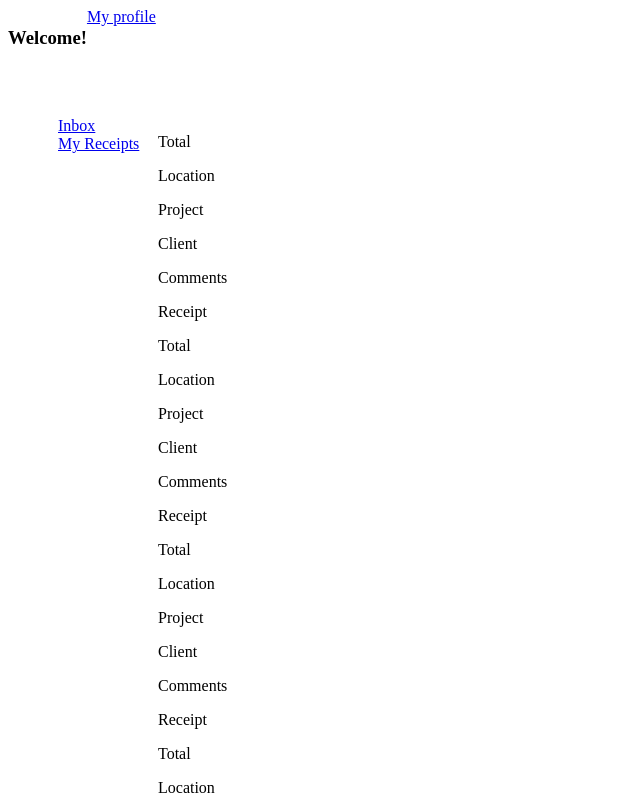
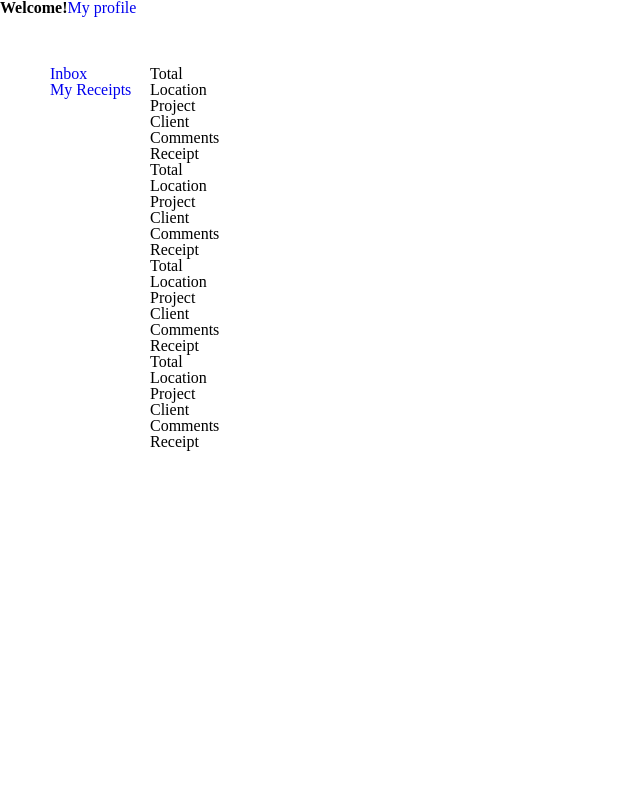
Before and after one commit to hjmccain/expense-app, a React (Create React App) app in the folder client/: page / in a window 1280 px wide. Shown: the top 800 px of the page, without its empty margins (0-640 px from the left). Built offline with nearby package versions, Linux system fonts and the light colour scheme.

Commit message:
Add meyer reset.

```diff
--- /dev/null
+++ b/client/src/style/general/_reset.scss
@@ -0,0 +1,56 @@
+/* http://meyerweb.com/eric/tools/css/reset/
+   v2.0 | 20110126
+   License: none (public domain)
+*/
+* {
+	box-sizing: border-box;
+}
+html, body, div, span, applet, object, iframe,
+h1, h2, h3, h4, h5, h6, p, blockquote, pre,
+a, abbr, acronym, address, big, cite, code,
+del, dfn, em, img, ins, kbd, q, s, samp,
+small, strike, strong, sub, sup, tt, var,
+b, u, i, center,
+dl, dt, dd, ol, ul, li,
+fieldset, form, label, legend,
+table, caption, tbody, tfoot, thead, tr, th, td,
+article, aside, canvas, details, embed,
+figure, figcaption, footer, header, hgroup,
+menu, nav, output, ruby, section, summary,
+time, mark, audio, video {
+	margin: 0;
+	padding: 0;
+	border: 0;
+	font-size: 100%;
+	// font: inherit;
+	vertical-align: baseline;
+}
+a {
+  text-decoration: none;
+  &:visited {
+    color:inherit;
+  }
+}
+/* HTML5 display-role reset for older browsers */
+article, aside, details, figcaption, figure,
+footer, header, hgroup, menu, nav, section {
+	display: block;
+}
+body {
+	line-height: 1;
+}
+ol, ul {
+	list-style: none;
+}
+blockquote, q {
+	quotes: none;
+}
+blockquote:before, blockquote:after,
+q:before, q:after {
+	content: '';
+	content: none;
+}
+table {
+	border-collapse: collapse;
+	border-spacing: 0;
+}
--- a/client/src/style/index.scss
+++ b/client/src/style/index.scss
@@ -1,4 +1,5 @@
 @import 'general/breakpoints';
+@import 'general/reset';
 
 // Component styling
 @import 'app/app';
```
